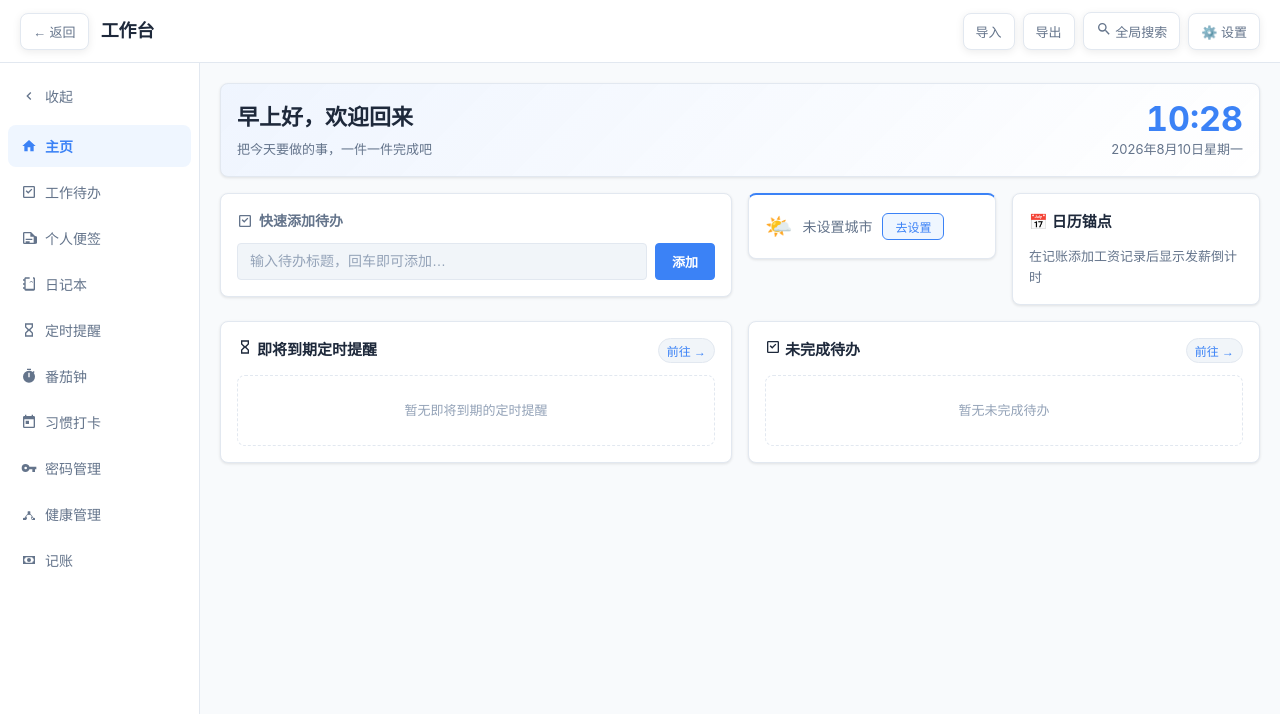
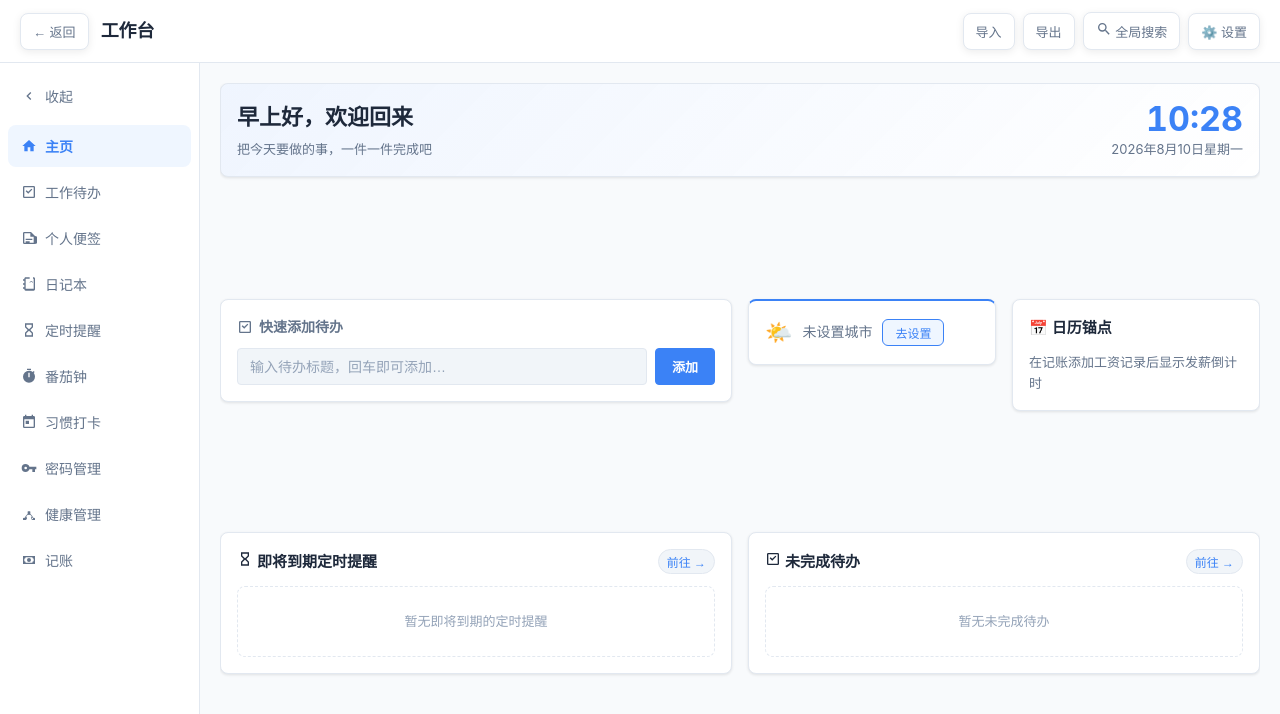
Before and after one commit to zhixiaotx/easy-web-tab, a Vue app: page /workbench in a window 1280 px wide. Shown: the top 714 px of the page. Built offline with nearby package versions, Linux system fonts and the light colour scheme.

Commit message:
feat-工作台一屏布局-主页面板概览展开滚动兜底：desktop ≥769px .bento-grid flex:1 min-height:0 + overflow-y:auto（默认折叠 ~628px < 面板高 ~680px 无滚动条、展开 9 统计卡超限时区内滚动不外溢页面，QA S1 保持）

```diff
--- a/src/components/workbench/WorkbenchHome.vue
+++ b/src/components/workbench/WorkbenchHome.vue
@@ -447,6 +447,17 @@ function statusClass(status: CountdownItem['remaining']['status']): string {
   display: flex;
   flex-direction: column;
   gap: 16px;
+}
+
+/* 桌面一屏契约（T3 shell 已给 .wb-home flex:1 + min-height:0；此处让 bento 网格独占面板根并区内滚动）：
+   默认折叠态内容 ~628px < 面板高 ~680px → 无滚动条、无页面滚动（QA S1 通过）；
+   概览展开（9 张统计卡）超限时网格区内滚动（.wb-content overflow:hidden，不外溢到页面） */
+@media (min-width: 769px) {
+  .bento-grid {
+    flex: 1;
+    min-height: 0;
+    overflow-y: auto;
+  }
 }
 
 /* ===== Bento Grid（12 列非对称布局：问候全宽、快捷添加+天气+锚点并排、统计卡 3 列、列表双列）===== */
```
